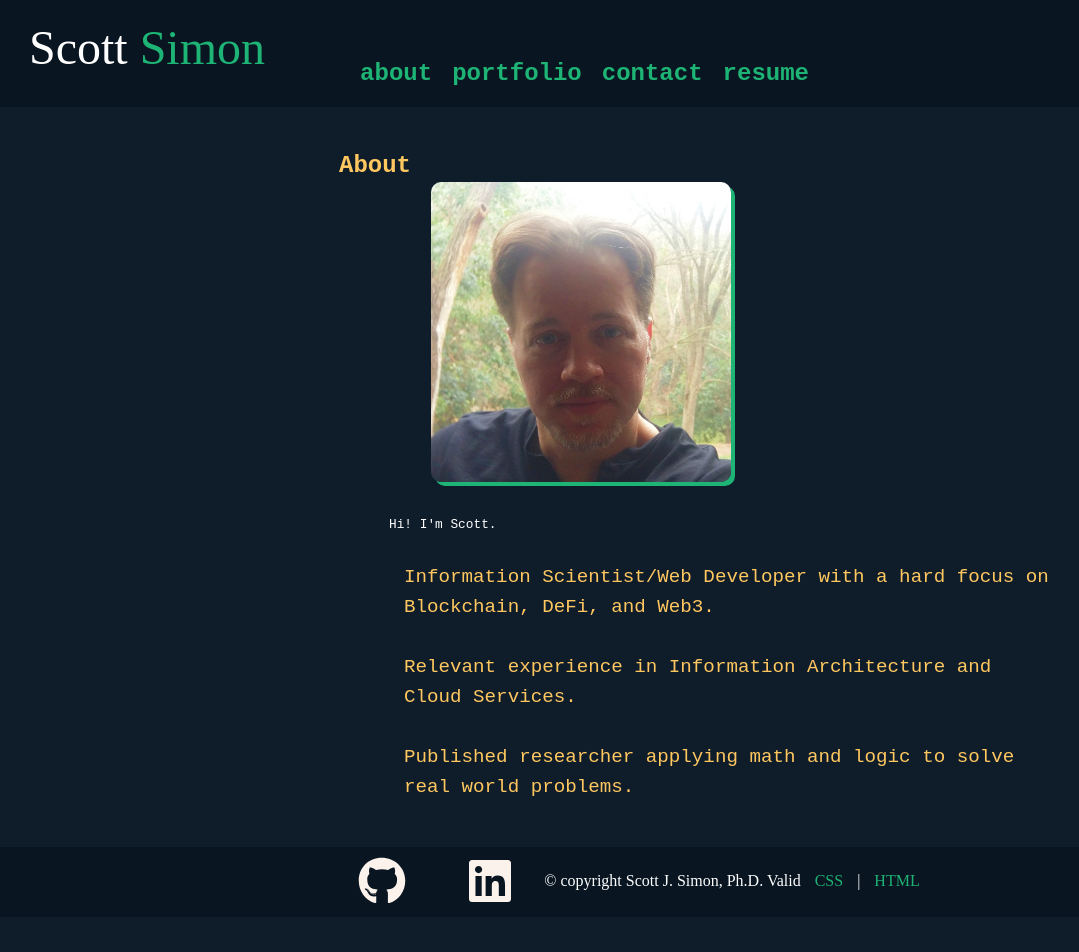
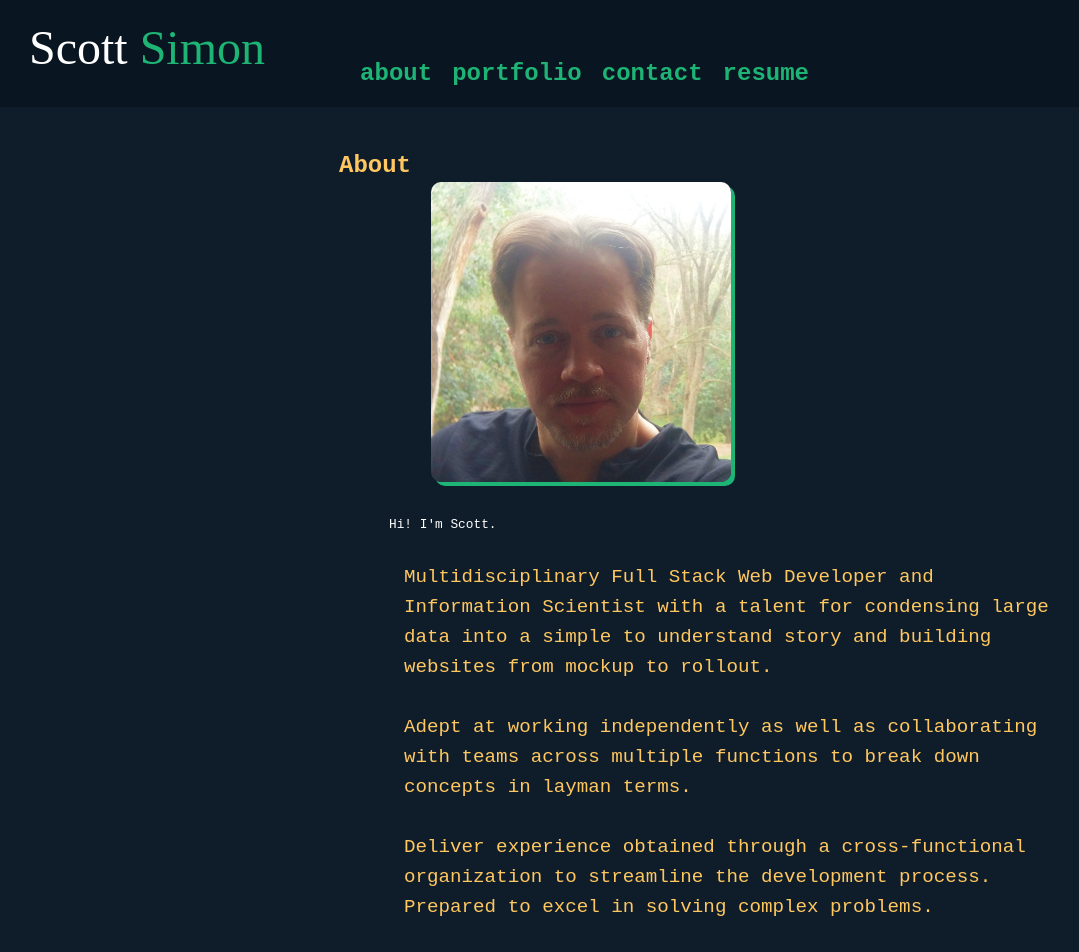
Before and after one commit to SSimonPhd/react-portfolio, a React (Create React App) app: page / in a window 1280 px wide. Shown: the top 952 px of the page, without its empty margins (11-1090 px from the left). Before the commit the page ends 917 px from the top, so only its background shows below. Built offline with nearby package versions, Linux system fonts and the light colour scheme.

Commit message:
Updated summary

```diff
--- a/src/components/pages/About.js
+++ b/src/components/pages/About.js
@@ -1,6 +1,5 @@
 import '../../styles/About.scss'
 import image from '../../images/profile.jpg'
-
 
 const About = () => {
   return (
@@ -10,11 +9,11 @@ const About = () => {
       <p className='profile-text'> <br></br>
         Hi! I'm Scott.</p>
 				<p className='profile-text2'> <br></br>
-        Information Scientist/Web Developer with a hard focus on Blockchain, DeFi, and Web3.
+        Multidisciplinary Full Stack Web Developer and Information Scientist with a talent for condensing large data into a simple to understand story and building websites from mockup to rollout.
 				<br></br><br></br>
-				Relevant experience in Information Architecture and Cloud Services.
+				Adept at working independently as well as collaborating with teams across multiple functions to break down concepts in layman terms.
 				<br></br><br></br>
-				Published researcher applying math and logic to solve real world problems.
+				Deliver experience obtained through a cross-functional organization to streamline the development process. Prepared to excel in solving complex problems.
 				<br></br> <br></br>
         </p>
     </div>
```
